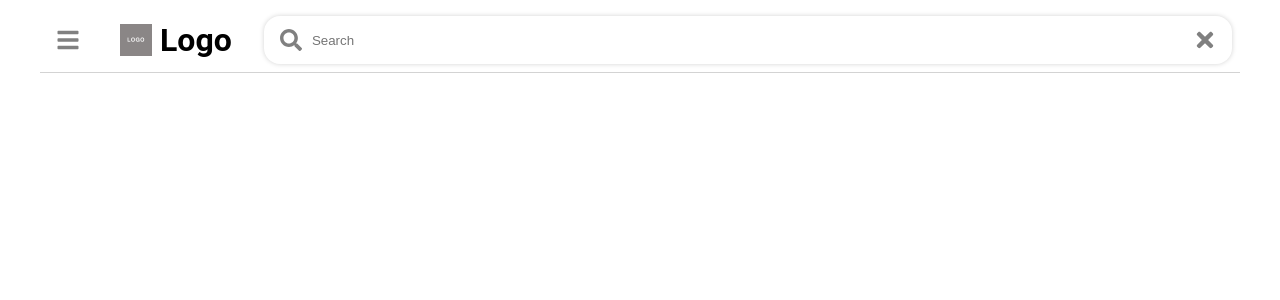
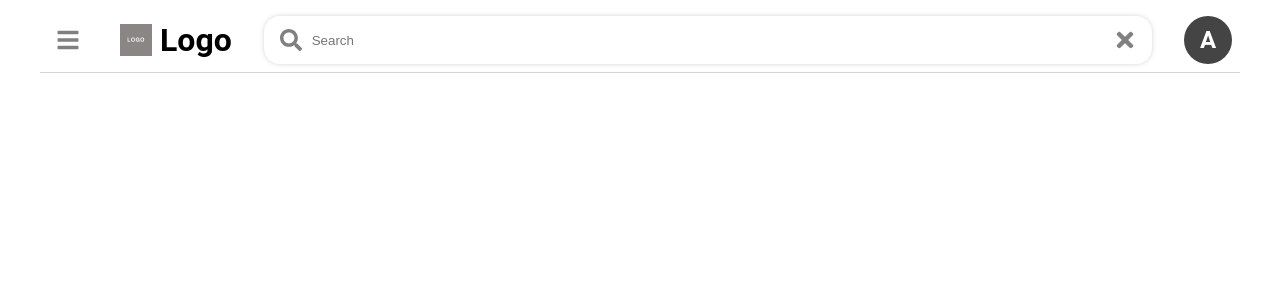
Before and after one commit to fav757/react_task_manager, a React (Create React App) app: page / in a window 1280 px wide. Shown: the top 300 px of the page. Built offline with nearby package versions, Linux system fonts and the light colour scheme.

Commit message:
added Author card component

```diff
--- /dev/null
+++ b/src/components/AuthorCard/AuthorCard.js
@@ -0,0 +1,39 @@
+import React, { useState } from 'react';
+import styles from './AuthorCard.module.css';
+import photo from './author_photo.jpg';
+import closeIcon from './close_icon.svg';
+import Icon from '../Icon/Icon';
+
+function ModalInfo() {
+  return (
+    <div className={styles.fone}>
+      <div className={styles.modal}>
+        <div className={styles.closeContainer}>
+          <Icon title='close modal' icon={closeIcon} />
+        </div>
+        <img className={styles.avatar} src={photo} alt='author' />
+        <h3>Alexandr Saplsky</h3>
+        <h4>Junior Front-end developer</h4>
+        <p>
+          If you want find out some information about me please visit my resume{' '}
+          <a href='https://fav757.github.io/'>website</a>
+        </p>
+        <p>This project was created for the purpose of studying</p>
+      </div>
+    </div>
+  );
+}
+
+function AuthorCard() {
+  return (
+    <div className={styles.wrap}>
+      <div className={styles.preview}>
+        <h2 className={styles.letter}>
+          A
+        </h2>
+      </div>
+    </div>
+  );
+}
+
+export default AuthorCard;
--- /dev/null
+++ b/src/components/AuthorCard/AuthorCard.module.css
@@ -0,0 +1,45 @@
+.preview {
+  display: flex;
+  justify-content: center;
+  align-items: center;
+  width: 3rem;
+  height: 3rem;
+  border-radius: 50%;
+  background:#444;
+}
+
+.letter {
+  margin: 0;
+  color: white;
+}
+
+.fone {
+  position: absolute;
+  top: 0;
+  left: 0;
+  right: 0;
+  bottom: 0;
+  background: rgba(0, 0, 0, 0.5);
+}
+
+.modal {
+  position: absolute;
+  max-width: 400px;
+  transform: translate(-50%, -50%);
+  top: 50%;
+  left: 50%;
+  background: white;
+  border-radius: 1rem;
+  padding: 1rem;
+  text-align: center;
+}
+
+.closeContainer {
+  position: absolute;
+  top: 0;
+  right: 0;
+}
+
+.avatar {
+  border-radius: 50%;
+}
--- a/src/components/Header/Header.js
+++ b/src/components/Header/Header.js
@@ -3,6 +3,7 @@ import styles from './Header.module.css';
 import BurgerButton from '../BurgerButton/BurgerButton';
 import SearchPanel from '../SearchPanel/SearchPanel';
 import Logo from '../Logo/Logo';
+import AuthorCard from '../AuthorCard/AuthorCard';
 
 function Header() {
   return (
@@ -10,6 +11,7 @@ function Header() {
       <BurgerButton />
       <Logo />
       <SearchPanel />
+      <AuthorCard />
     </header>
   );
 }
```
Also changed, not shown: src/components/AuthorCard/author_photo.jpg (added), src/components/AuthorCard/close_icon.svg (added).
